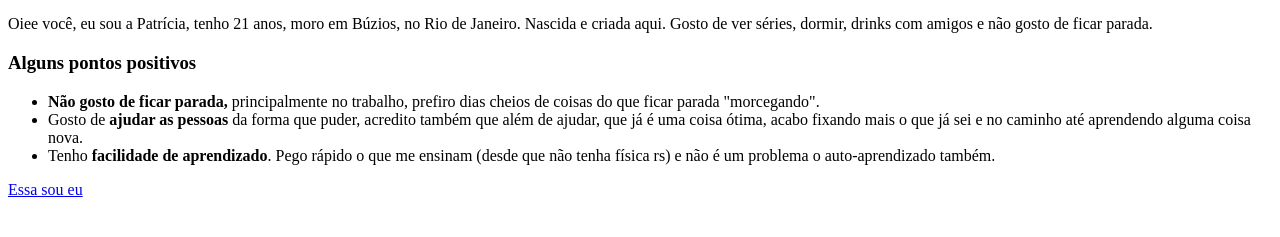
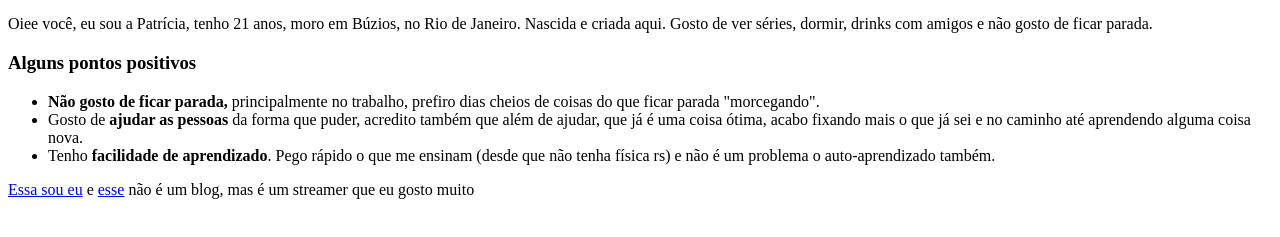
Before and after one commit to patsouza/patsouza.github.io, a plain HTML site: page index.html in a window 1280 px wide. Shown: the part 353-590 px from the top of the page. Drawn offline with Linux system fonts and the light colour scheme.

Commit message:
requisito 6 - link externo pra um blog

```diff
--- a/index.html
+++ b/index.html
@@ -22,7 +22,7 @@
         <li>Tenho <strong>facilidade de aprendizado</strong>. Pego rápido o que me ensinam (desde que não tenha física rs) e não é um problema o auto-aprendizado também.</li>
     </ul>
 
-    <a href="#pat-foto">Essa sou eu</a>
+    <a href="#pat-foto">Essa sou eu</a> e <a href="https://www.twitch.tv/alanzoka">esse</a> não é um blog, mas é um streamer que eu gosto muito
 
 </body>
 </html>
```
